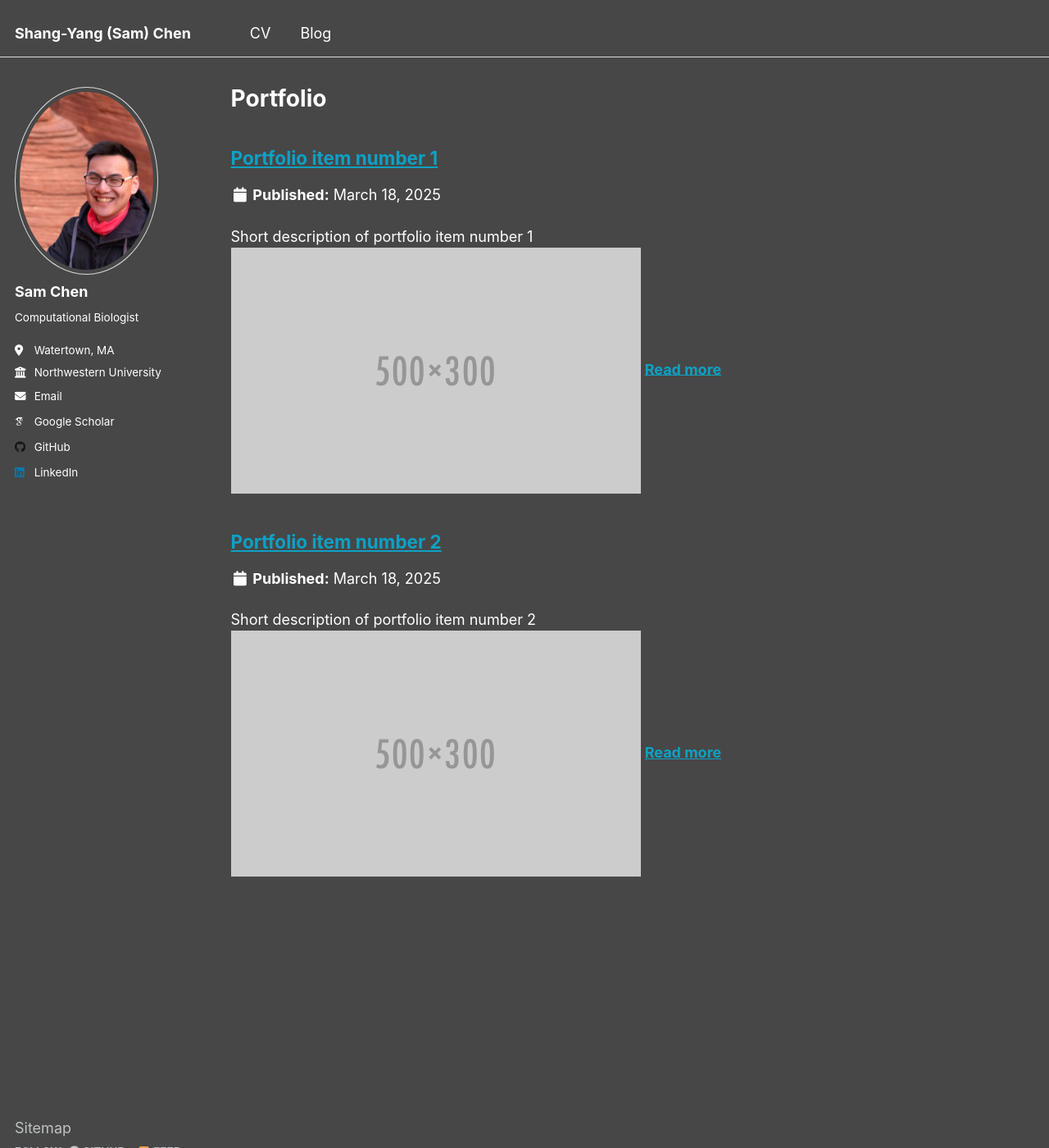
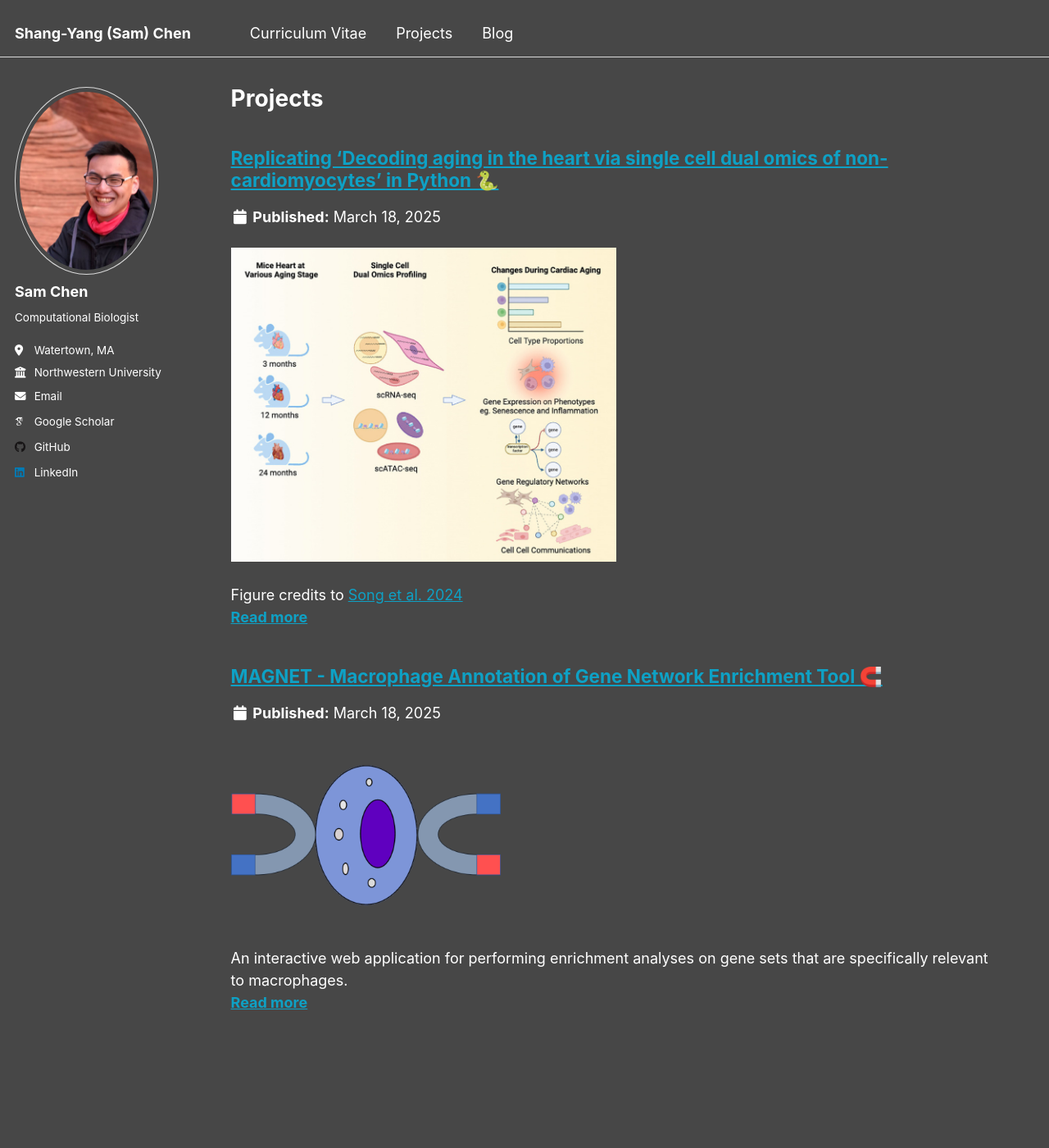
Before and after one commit to sychen9584/sychen9584.github.io, a Jekyll site: the page built from _pages/portfolio.html, in a window 1280 px wide and 1400 px high. Shown: the whole window at 82% size. Built offline with Jekyll 4.4.1, drawn with Linux system fonts in a browser that asks for light colours; some web fonts are replaced.

Commit message:
add projects page

```diff
--- a/_data/navigation.yml
+++ b/_data/navigation.yml
@@ -14,11 +14,11 @@
   #- title: "Teaching"
     #url: /teaching/
 
-  #- title: "Portfolio"
-    #url: /portfolio/
+  - title: "Curriculum Vitae"
+    url: /cv/
 
-  - title: "CV"
-    url: /cv/
+  - title: "Projects"
+    url: /project/
 
   - title: "Blog"
     url: /year-archive/
--- a/_pages/portfolio.html
+++ b/_pages/portfolio.html
@@ -1,7 +1,7 @@
 ---
 layout: archive
-title: "Portfolio"
-permalink: /portfolio/
+title: "Projects"
+permalink: /project/
 author_profile: true
 ---
 
--- /dev/null
+++ b/_portfolio/cardio_paper.md
@@ -0,0 +1,16 @@
+---
+title: "Replicating 'Decoding aging in the heart via single cell dual omics of non-cardiomyocytes' in Python 🐍"
+excerpt: "<img src='/images/cardio_paper_abstract.png' width='50%' height='50%'><br/><br/> Figure credits to <a href='https://www.cell.com/iscience/fulltext/S2589-0042(24)02696-8'>Song et al. 2024</a><br/>"
+collection: portfolio
+---
+
+<p style='text-align: justify;'>
+This project aims to replicate the analysis from "Replicating "Decoding aging in the heart via single cell dual omics of non-cardiomyocytes" using Python. The original study applied single-cell RNA-seq (scRNA-seq) and single-cell ATAC-seq (scATAC-seq) analysis in R, utilizing packages such as Seurat and Signac. This repository provides a step-by-step Python implementation using the scverse ecosystem, which consists of Scanpy, muon, and other related libraries.
+</p>
+
+<a href="https://github.com/sychen9584/cardio-paper" download class="btn btn-info" style="float: left;">
+    🧫 Repository Link
+</a>
+<a href="https://www.cell.com/iscience/fulltext/S2589-0042(24)02696-8" download class="btn btn-info">
+    📝 Original Publication
+</a>
--- /dev/null
+++ b/_portfolio/magnet.md
@@ -0,0 +1,18 @@
+---
+title: "MAGNET - Macrophage Annotation of Gene Network Enrichment Tool 🧲"
+excerpt: "<img src='/images/magnet.png' width='35%' height='35%'><br/><br/> An interactive web application for performing enrichment analyses on gene sets that are specifically relevant to macrophages. <br/>"
+collection: portfolio
+---
+
+**An interactive web application for performing enrichment analyses on gene sets that are specifically relevant to macrophages.**<br/><br/>
+Available at <a href="https://magnet-winterlab.herokuapp.com">magnet-winterlab.herokuapp.com</a><br/>
+*No longer personally maintained*
+
+<center><img src='/images/magnet_description.png' width='50%' height='50%'></center> <br/>
+
+<a href="https://github.com/sychen9584/MAGNET" download class="btn btn-info" style="float: left;">
+    🧫 Repository Link
+</a>
+<a href="https://journals.plos.org/plosone/article?id=10.1371/journal.pone.0272166" download class="btn btn-info">
+    📝 Publication
+</a>
--- a/_portfolio/portfolio-1.md
+++ /dev/null
@@ -1,7 +0,0 @@
----
-title: "Portfolio item number 1"
-excerpt: "Short description of portfolio item number 1<br/><img src='/images/500x300.png'>"
-collection: portfolio
----
-
-This is an item in your portfolio. It can be have images or nice text. If you name the file .md, it will be parsed as markdown. If you name the file .html, it will be parsed as HTML.
--- a/_portfolio/portfolio-2.html
+++ /dev/null
@@ -1,7 +0,0 @@
----
-title: "Portfolio item number 2"
-excerpt: "Short description of portfolio item number 2 <br/><img src='/images/500x300.png'>"
-collection: portfolio
----
-
-This is an item in your portfolio. It can be have images or nice text. If you name the file .md, it will be parsed as markdown. If you name the file .html, it will be parsed as HTML.
```
Also changed, not shown: _pages/about.md (+2 -2 lines), images/cardio_paper_abstract.png (added), images/magnet.png (added), images/magnet_description.png (added).
